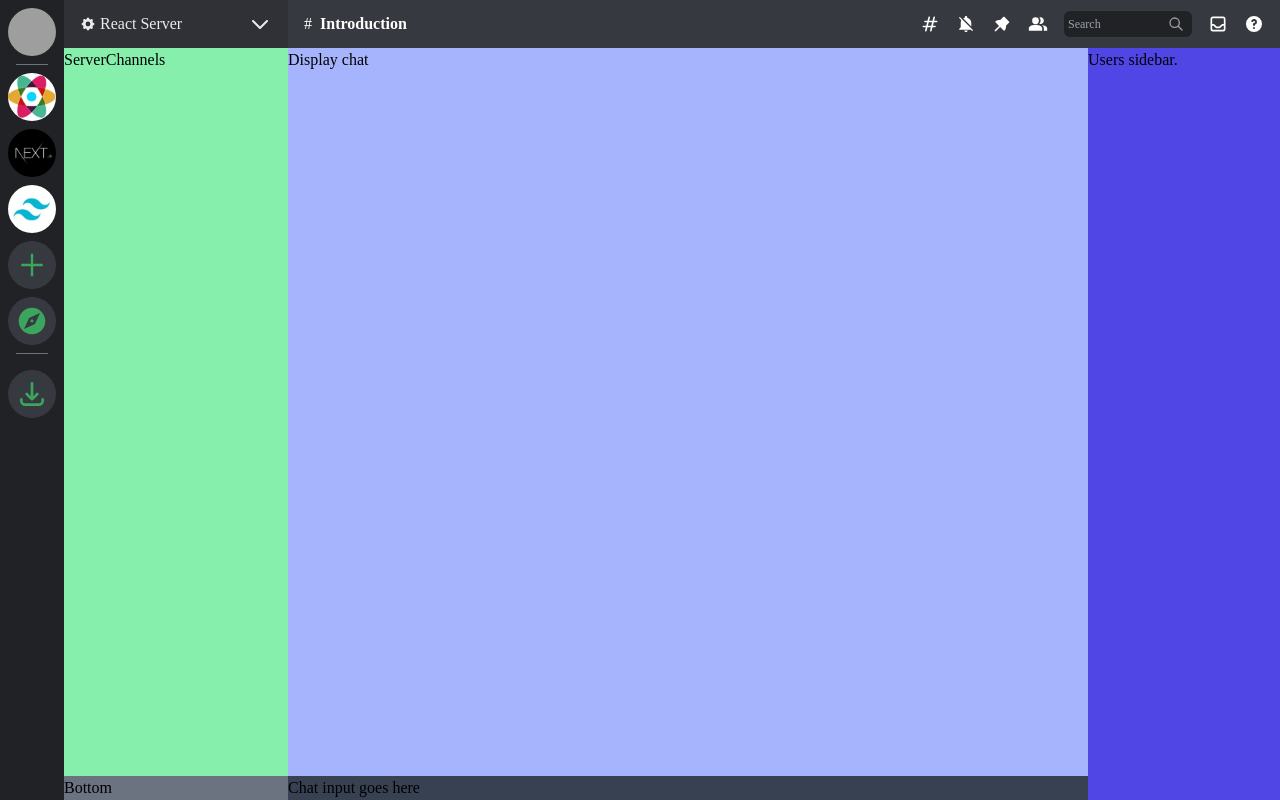
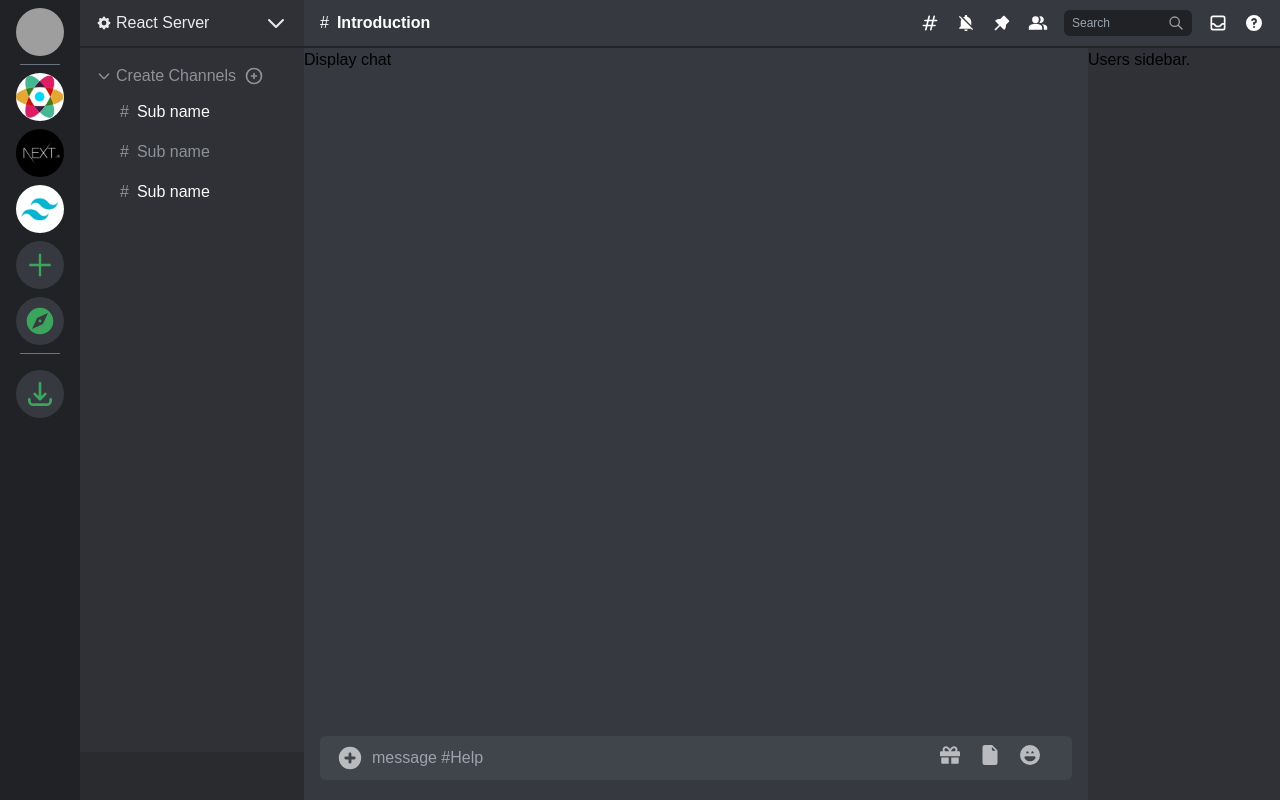
Before and after one commit to PrashantIndurkar/Discord-Clone, a React (Create React App) app: page /channel in a window 1280 px wide. Built offline with nearby package versions, Linux system fonts and the light colour scheme; grey boxes are pictures that could not be loaded.

Commit message:
added modal to create channels

```diff
--- a/package.json
+++ b/package.json
@@ -12,6 +12,7 @@
     "react-icons": "^4.4.0",
     "react-router-dom": "^6.3.0",
     "react-scripts": "5.0.0",
+    "tailwind-scrollbar": "^1.3.1",
     "tailwind-scrollbar-hide": "^1.1.7",
     "web-vitals": "^2.1.4"
   },
--- a/src/App.css
+++ b/src/App.css
@@ -1,3 +1,4 @@
+@import url("https://fonts.googleapis.com/css2?family=Poppins:ital,wght@0,100;0,200;0,300;0,400;0,500;0,600;0,700;0,800;0,900;1,100;1,200;1,300;1,400;1,500;1,600;1,700;1,800;1,900&display=swap");
 .App {
   text-align: center;
 }
@@ -13,7 +14,7 @@
   }
 }
 * {
-  font-family: "poppine";
+  font-family: "poppine", sans-serif;
   overflow-x: hidden;
 }
 
--- a/src/Components/Channel/Channel.jsx
+++ b/src/Components/Channel/Channel.jsx
@@ -5,31 +5,37 @@ import {
   HashtagIcon,
   InboxIcon,
 } from "@heroicons/react/outline";
-import { CogIcon, QuestionMarkCircleIcon } from "@heroicons/react/solid";
+import {
+  CogIcon,
+  QuestionMarkCircleIcon,
+  PlusCircleIcon,
+} from "@heroicons/react/solid";
 import { IoMdNotificationsOff } from "react-icons/io";
-import { AiFillPushpin } from "react-icons/ai";
+import { AiFillPushpin, AiOutlineGif } from "react-icons/ai";
 import { MdPeopleAlt } from "react-icons/md";
+import { FaGift } from "react-icons/fa";
 import Sidebar from "./Sidebar";
 import ServerChannels from "./ServerChannels";
+import { BsFillFileEarmarkFill, BsFillEmojiLaughingFill } from "react-icons/bs";
 
 const Channel = () => {
   return (
     <div class="flex">
-      <div class="w-16 flex-none flex flex-col ">
+      <div class="w-20 flex-none flex flex-col ">
         <div class="overflow-y-auto">
           <Sidebar />
         </div>
       </div>
       <div class="flex flex-col min-h-screen h-screen">
         <div class="bg-red-500 flex h-12">
-          <div class="bg-[#2f3136] text-[#ebebec] w-56 px-4 cursor-pointer flex-none flex items-center justify-between">
+          <div class="bg-[#2f3136] text-[#ebebec] w-56 px-4 cursor-pointer flex-none flex items-center justify-between border-b-2 border-[#222428] ">
             <div className="flex items-center">
               <CogIcon className="h-4 w-4 mr-1" />
               <h1>React Server</h1>
             </div>
             <ChevronDownIcon className="h-6 w-6" />
           </div>
-          <div className="flex items-center overflow-y-hidden p-4 text-[#fffefe] bg-[#36393f] w-screen justify-between">
+          <div className="flex items-center overflow-y-hidden p-4 text-[#fffefe] bg-[#36393f] w-screen justify-between border-b-2 border-[#222428] ">
             <div className="flex flex-none">
               <div>#</div>
               <div className="font-bold ml-2">Introduction</div>
@@ -42,7 +48,7 @@ const Channel = () => {
               <div className="relative flex items-center">
                 <input
                   type="text"
-                  className="w-32 bg-[#202225] rounded-md text-[12px] p-1 outline-none"
+                  className="w-32 bg-[#202225] pl-2 rounded-md text-[12px] p-1 outline-none"
                   placeholder="Search"
                 />
                 <SearchIcon className="absolute h-4 text-[#9b9ea2] w-4 right-2" />
@@ -52,20 +58,43 @@ const Channel = () => {
             </div>
           </div>
         </div>
-        <div class="flex-1 bg-blue-500 flex overflow-y-hidden">
-          <div class="bg-green-300 w-56 flex-none flex flex-col justify-between">
-            <div class="overflow-y-auto">
+        <div className="flex-1 flex overflow-y-hidden">
+          <div className="bg-[#2f3136] 300 w-56 flex-none flex flex-col justify-between">
+            <div className="scrollbar-hide">
               <ServerChannels />
             </div>
-            <div class="bg-gray-500">Bottom</div>
+            {/* Profile Setting */}
+            <div class="bg-[#292b2f] h-12 text-white"></div>
           </div>
-          <div class="bg-green-500 flex-1 flex justify-between">
-            <div class="bg-indigo-300 flex-1 flex flex-col justify-between">
+          <div class="flex-1 flex justify-between">
+            <div class="bg-[#36393f] flex-1 flex flex-col justify-between">
               <div class=" overflow-y-auto w-screen">Display chat</div>
-              <div class="bg-gray-700">Chat input goes here</div>
+              <div class="mx-4 my-5">
+                <div className="flex items-center bg-[#40444b] rounded-md p-2">
+                  <button className="mx-2 ">
+                    <PlusCircleIcon className=" h-7 w-7 text-[#b9bbbe]" />
+                  </button>
+                  <input
+                    type="text"
+                    placeholder="message #Help"
+                    className="flex-1 bg-inherit  outline-none text-white"
+                  />
+                  <div className="space-x-5 mr-6">
+                    <button>
+                      <FaGift className="h-5 w-5 text-[#b9bbbe]" />
+                    </button>
+                    <button>
+                      <BsFillFileEarmarkFill className="h-5 w-5 text-[#b9bbbe]" />
+                    </button>
+                    <button>
+                      <BsFillEmojiLaughingFill className="h-5 w-5 text-[#b9bbbe]" />
+                    </button>
+                  </div>
+                </div>
+              </div>
             </div>
 
-            <div class="bg-indigo-600 w-48 flex-none overflow-y-auto">
+            <div class="bg-[#2f3136] w-48 flex-none overflow-y-auto">
               Users sidebar.
             </div>
           </div>
--- a/src/Components/Channel/ServerChannels.jsx
+++ b/src/Components/Channel/ServerChannels.jsx
@@ -1,7 +1,49 @@
-import React from "react";
+import React, { useState } from "react";
+import { ChevronDownIcon, PlusCircleIcon } from "@heroicons/react/outline";
+import Modal from "../../util/Modal";
 
 const ServerChannels = () => {
-  return <div>ServerChannels</div>;
+  const [showModel, setShowModel] = useState(false);
+  const handelClose = () => setShowModel(false);
+  return (
+    <div className="p-4 text-[#8e9297] ">
+      {/* particular Channel section */}
+      <div className="">
+        <div className="flex items-center gap-x-1 hover:text-white">
+          <span>
+            <ChevronDownIcon className="h-4 w-4" />
+          </span>
+          <div className="flex items-center">
+            <span>Create Channels</span>
+            <PlusCircleIcon
+              onClick={() => setShowModel(true)}
+              className="h-5 w-5 ml-2 cursor-pointer"
+            />
+          </div>
+        </div>
+        <ul className="mx-4 my-2 space-y-2">
+          <li className="space-x-2 hover:bg-[#40444b] px-2 py-1 rounded-md cursor-pointer">
+            <span>#</span>
+            <a href="#" className="font-medium text-[#fafafa]">
+              Sub name
+            </a>
+          </li>
+          <li className="space-x-2 hover:bg-[#40444b] px-2 py-1 rounded-md cursor-pointer ">
+            <span>#</span>
+            <a href="#">Sub name</a>
+          </li>
+          <li className="space-x-2 hover:bg-[#40444b] px-2 py-1 rounded-md cursor-pointer">
+            <span>#</span>
+            <a href="#" className="font-medium text-[#fafafa]">
+              Sub name
+            </a>
+          </li>
+        </ul>
+      </div>
+      {/* Channel Name Model */}
+      <Modal visible={showModel} onClose={handelClose} />
+    </div>
+  );
 };
 
 export default ServerChannels;
--- /dev/null
+++ b/src/util/Modal.jsx
@@ -0,0 +1,47 @@
+import React from "react";
+import { XIcon } from "@heroicons/react/outline";
+
+const Modal = ({ visible, onClose }) => {
+  const handelOnClose = (e) => {
+    if (e.target.id === "container") onClose();
+  };
+  if (!visible) return null;
+
+  return (
+    <div
+      id="container"
+      onClick={handelOnClose}
+      className="fixed inset-0 bg-opacity-70 bg-[#080809] flex items-center justify-center"
+    >
+      <div className="bg-[#36393f] rounded-xl  h-min">
+        <div className="p-6  text-[#e3e4e5]">
+          <div className="flex items-center justify-between">
+            <h1 className="text-2xl overflow-hidden font-semibold">
+              Create Channel
+            </h1>
+            <XIcon
+              onClick={onClose}
+              className="h-8  w-8 text-[#6d6f74] cursor-pointer"
+            />
+          </div>
+          <h2 className="mt-10 font-medium">CHANNEL NAME</h2>
+          <input
+            type="text"
+            className="bg-[#202225] mt-4 text-gray-300 outline-none p-3 rounded-md"
+            placeholder="new channel name"
+          />
+        </div>
+        <div className="flex bg-[#2f3136] text-[#e3e4e5] mt-6 justify-between p-6">
+          <button className="hover:underline" onClick={onClose}>
+            Cancel
+          </button>
+          <button className="bg-[#5865f2] hover:bg-[#4953c6] transition-all duration-150 font-medium rounded-md py-2.5 px-2.5">
+            Create Channel
+          </button>
+        </div>
+      </div>
+    </div>
+  );
+};
+
+export default Modal;
--- a/tailwind.config.js
+++ b/tailwind.config.js
@@ -14,11 +14,12 @@ module.exports = {
       btn: {},
     },
   },
-  plugins: [
-    require("tailwind-scrollbar-hide"),
-    // ...
-  ],
   variants: {
     extend: {},
   },
+  plugins: [
+    require("tailwind-scrollbar-hide"),
+    require("tailwind-scrollbar"),
+    // ...
+  ],
 };
```
Also changed, not shown: 1 other file (tests, documents, lock files or other folders).
